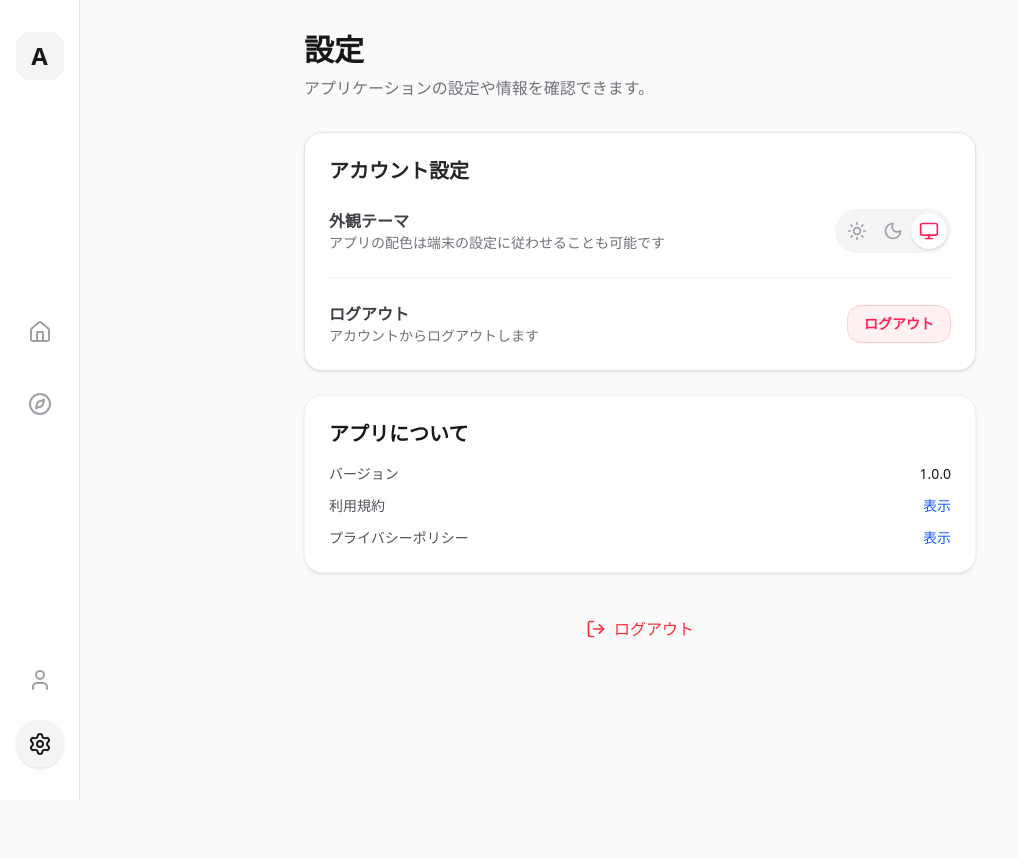
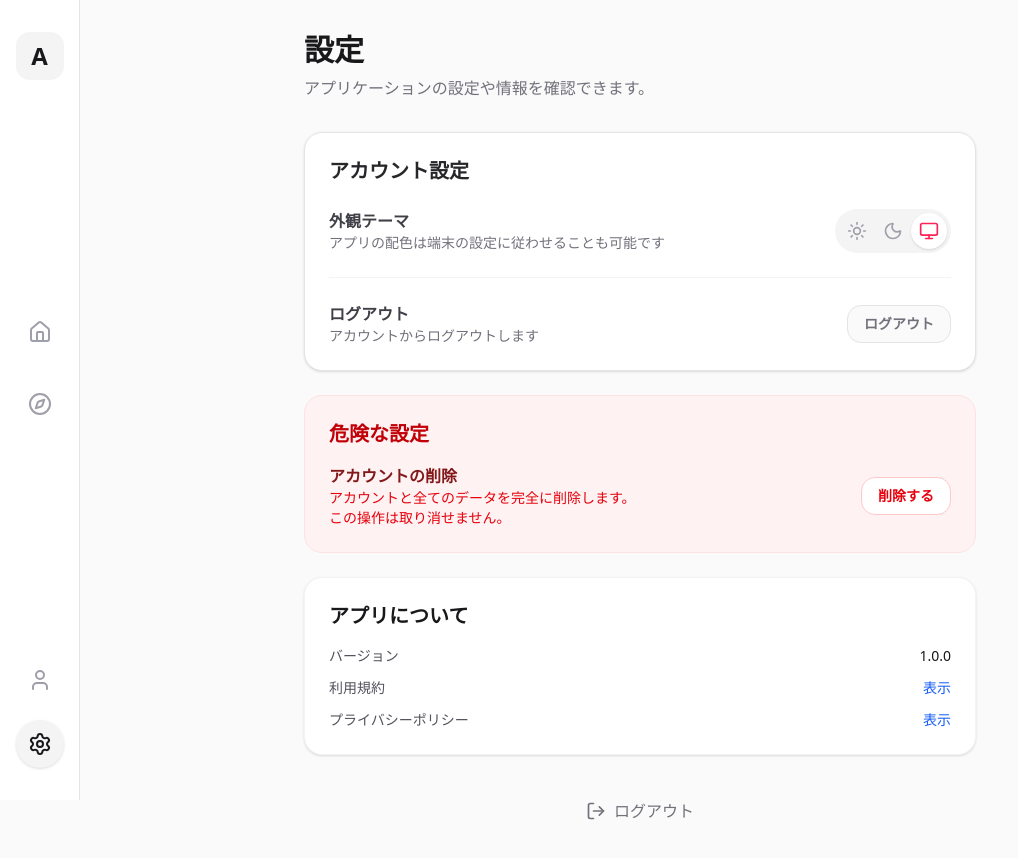
Before and after one commit to Haku929/Amiro, a Next.js app: page /settings in a window 1280 px wide. Shown: the top 858 px of the page, without its empty margins (0-1018 px from the left). Before the commit the page ends 800 px from the top, so only its background shows below. Built offline with nearby package versions, Linux system fonts and the light colour scheme.

Commit message:
feat:アカウント削除

```diff
--- a/app/(app)/settings/page.tsx
+++ b/app/(app)/settings/page.tsx
@@ -19,6 +19,33 @@ export default function SettingsPage() {
     // For now, redirect to login page or home
     console.log('Logging out...');
     router.push('/login'); // Assuming a login route exists
+  };
+
+  const [isDeleteModalOpen, setIsDeleteModalOpen] = useState(false);
+  const [isDeleting, setIsDeleting] = useState(false);
+
+  const handleDeleteAccount = async () => {
+    setIsDeleting(true);
+    try {
+      const res = await fetch('/api/users/me', {
+        method: 'DELETE',
+      });
+
+      if (res.ok) {
+        // 削除成功 -> ログイン画面へ (あるいはトップへ)
+        router.push('/login');
+        router.refresh();
+      } else {
+        const data = await res.json();
+        alert(`削除に失敗しました: ${data.error || 'Unknown error'}`);
+      }
+    } catch (error) {
+      console.error('Delete account error:', error);
+      alert('削除処理中にエラーが発生しました');
+    } finally {
+      setIsDeleting(false);
+      setIsDeleteModalOpen(false);
+    }
   };
 
   if (!mounted) {
@@ -81,12 +108,33 @@ export default function SettingsPage() {
                 <p className="text-sm text-zinc-500 dark:text-zinc-400">アカウントからログアウトします</p>
               </div>
               <button
-                className="px-4 py-2 text-sm font-bold text-rose-500 border border-rose-200 dark:border-rose-900 bg-rose-50 dark:bg-rose-900/10 rounded-xl hover:bg-rose-100 dark:hover:bg-rose-900/20 transition-colors"
-                onClick={() => alert('ログアウト機能は実装中です')}
+                className="px-4 py-2 text-sm font-bold text-zinc-500 border border-zinc-200 dark:border-zinc-700 bg-zinc-50 dark:bg-zinc-800 rounded-xl hover:bg-zinc-100 dark:hover:bg-zinc-700 transition-colors"
+                onClick={handleLogout}
               >
                 ログアウト
               </button>
             </div>
+          </div>
+        </section>
+
+        {/* 危険な設定 (アカウント削除) */}
+        <section className="bg-red-50 dark:bg-red-900/10 rounded-2xl p-6 border border-red-100 dark:border-red-900/30">
+          <h2 className="text-xl font-bold text-red-700 dark:text-red-400 mb-4 flex items-center gap-2">
+            危険な設定
+          </h2>
+          <div className="flex items-center justify-between">
+            <div>
+              <h3 className="font-semibold text-red-900 dark:text-red-200">アカウントの削除</h3>
+              <p className="text-sm text-red-600 dark:text-red-400/80">
+                アカウントと全てのデータを完全に削除します。<br/>この操作は取り消せません。
+              </p>
+            </div>
+            <button
+              className="px-4 py-2 text-sm font-bold text-red-600 border border-red-200 dark:border-red-800 bg-white dark:bg-red-900/20 rounded-xl hover:bg-red-50 dark:hover:bg-red-900/40 transition-colors"
+              onClick={() => setIsDeleteModalOpen(true)}
+            >
+              削除する
+            </button>
           </div>
         </section>
 
@@ -114,13 +162,42 @@ export default function SettingsPage() {
         <div className="flex justify-center mt-8">
             <button
                 onClick={handleLogout}
-                className="flex items-center gap-2 px-6 py-3 text-red-500 hover:text-red-600 hover:bg-red-50 dark:hover:bg-red-900/20 rounded-xl transition-all font-medium"
+                className="flex items-center gap-2 px-6 py-3 text-zinc-500 hover:text-zinc-700 hover:bg-zinc-100 dark:hover:bg-zinc-800 rounded-xl transition-all font-medium"
             >
                 <LogOut className="w-5 h-5" />
                 ログアウト
             </button>
         </div>
       </div>
+
+      {/* 削除確認モーダル */}
+      {isDeleteModalOpen && (
+        <div className="fixed inset-0 z-50 flex items-center justify-center p-4 bg-black/50 backdrop-blur-sm animate-in fade-in duration-200">
+          <div className="bg-white dark:bg-zinc-900 rounded-2xl p-6 max-w-sm w-full shadow-xl border border-zinc-200 dark:border-zinc-800 space-y-4 animate-in zoom-in-95 duration-200">
+            <h3 className="text-lg font-bold text-zinc-900 dark:text-zinc-100">本当に削除しますか？</h3>
+            <p className="text-sm text-zinc-600 dark:text-zinc-400">
+              アカウントを削除すると、これまでの対話履歴やプロフィールなど全てのデータが失われます。<br/>
+              <span className="font-bold text-red-500">この操作は元に戻せません。</span>
+            </p>
+            <div className="flex gap-3 pt-2">
+              <button
+                onClick={() => setIsDeleteModalOpen(false)}
+                className="flex-1 py-2.5 text-sm font-medium text-zinc-600 bg-zinc-100 dark:bg-zinc-800 dark:text-zinc-300 rounded-xl hover:bg-zinc-200 dark:hover:bg-zinc-700 transition-colors"
+                disabled={isDeleting}
+              >
+                キャンセル
+              </button>
+              <button
+                onClick={handleDeleteAccount}
+                className="flex-1 py-2.5 text-sm font-bold text-white bg-red-500 rounded-xl hover:bg-red-600 transition-colors disabled:opacity-50 disabled:cursor-not-allowed"
+                disabled={isDeleting}
+              >
+                {isDeleting ? '削除中...' : '削除する'}
+              </button>
+            </div>
+          </div>
+        </div>
+      )}
     </div>
   );
 }
```
